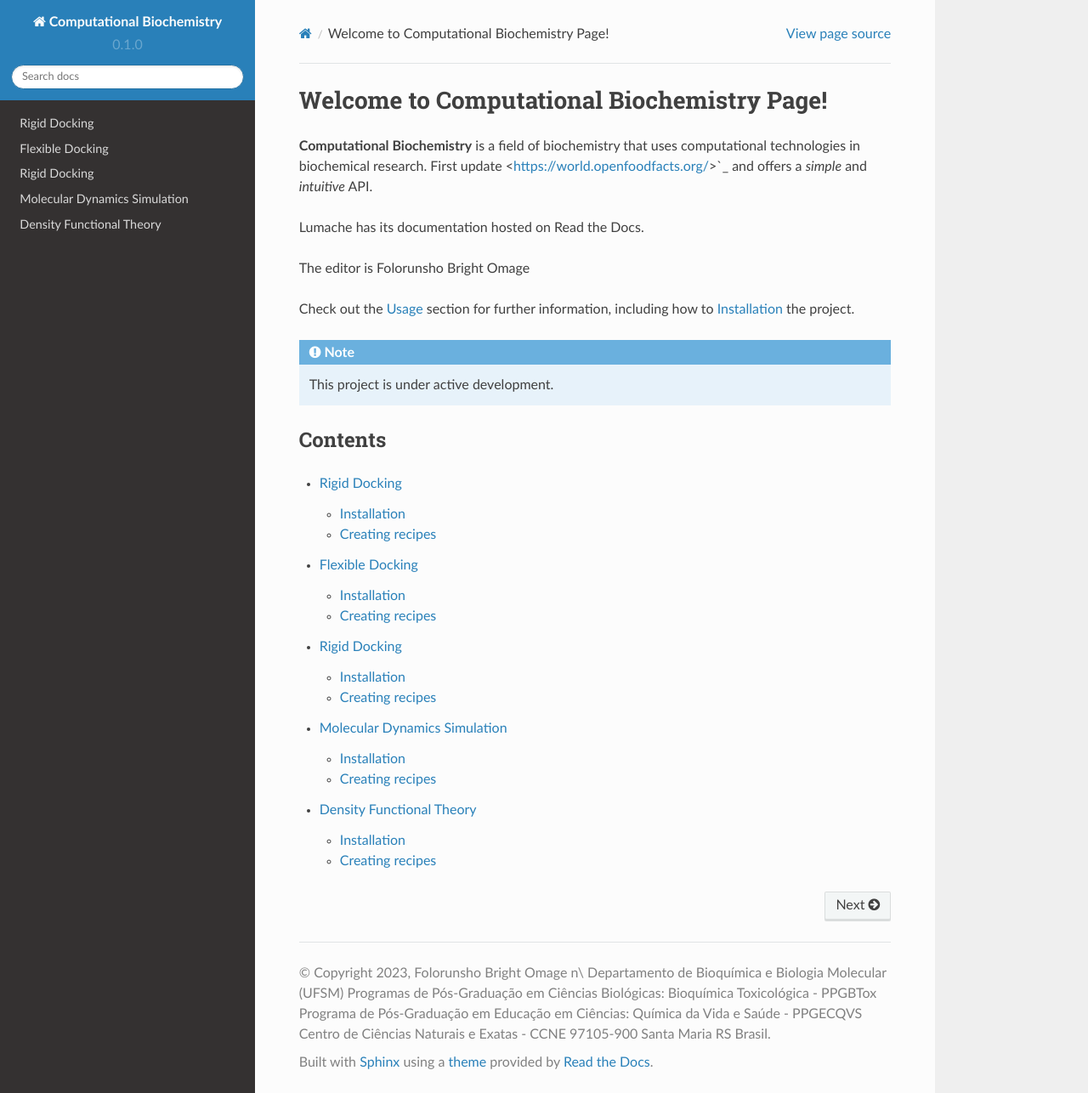
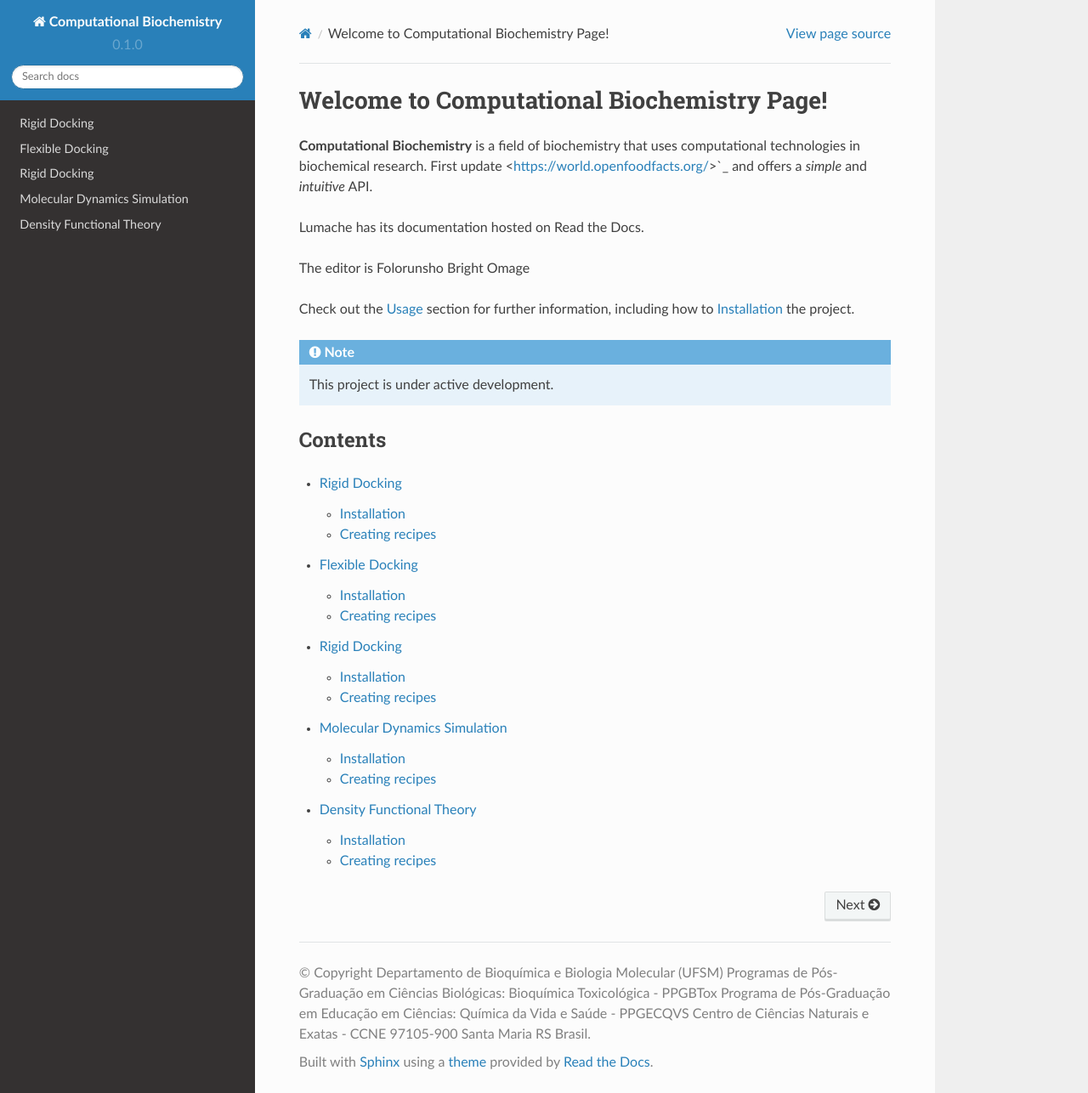
Before and after one commit to omagebright/computationalbiochemistry, a Sphinx documentation site: the page built from docs/source/index.rst, in a window 1280 px wide and 1286 px high. Shown: the whole window at 85% size. Built offline with Sphinx 7.4.7 and the Read the Docs theme 2.0.0, drawn with Linux system fonts in a browser that asks for light colours; some of the changed lines change nothing that is shown.

Commit message:
Update conf.py

```diff
--- a/docs/source/conf.py
+++ b/docs/source/conf.py
@@ -3,8 +3,10 @@
 # -- Project information
 
 project = 'Computational Biochemistry'
-copyright = '2023, Folorunsho Bright Omage n\ Departamento de Bioquímica e Biologia Molecular (UFSM) Programas de Pós-Graduação em Ciências Biológicas: Bioquímica Toxicológica - PPGBTox Programa de Pós-Graduação em Educação em Ciências: Química da Vida e Saúde - PPGECQVS Centro de Ciências Naturais e Exatas - CCNE 97105-900 Santa Maria RS Brasil'
-author = 'Folorunsho Bright Omage, n\ Prof Laura Orian, Prof João Batista Teixeira da Rocha '
+copyright = '2023, Folorunsho Bright Omage'
+copyright = 'Departamento de Bioquímica e Biologia Molecular (UFSM) Programas de Pós-Graduação em Ciências Biológicas: Bioquímica Toxicológica - PPGBTox Programa de Pós-Graduação em Educação em Ciências: Química da Vida e Saúde - PPGECQVS Centro de Ciências Naturais e Exatas - CCNE 97105-900 Santa Maria RS Brasil'
+author = 'Folorunsho Bright Omage, Prof Laura Orian, Prof João Batista Teixeira da Rocha '
+author = 'Prof Laura Orian, Prof João Batista Teixeira da Rocha '
 
 release = '0.1'
 version = '0.1.0'
```
